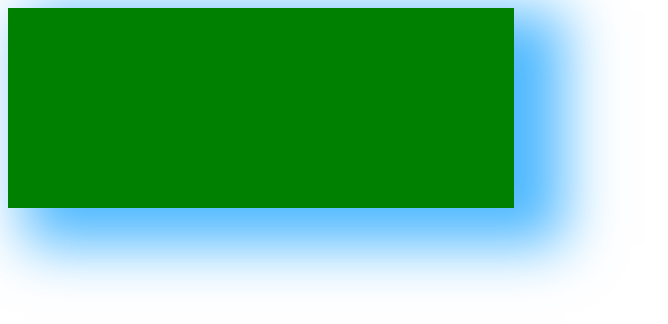
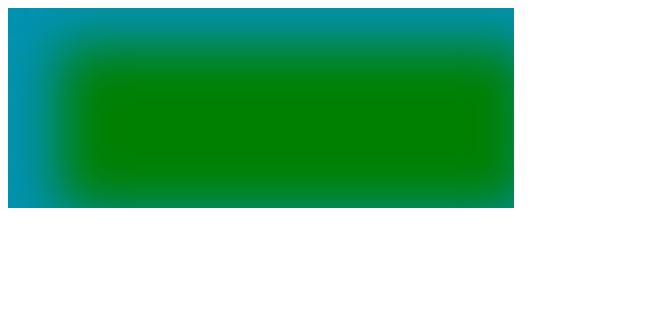
Before and after one commit to chenyu55/chenyu55.github.io-100-huawei, a plain HTML site: page 100/2/index.html in a window 1280 px wide. Shown: the whole page, without its empty margins (0-668 px from the left). Drawn offline with Linux system fonts and the light colour scheme.

Commit message:
Update index.html

```diff
--- a/100/2/index.html
+++ b/100/2/index.html
@@ -10,7 +10,7 @@
 		background-color: green;
 		/*-webkit-box-shadow: 33px 20px 54px 17px rgba(3,154,255,0.7);
 		-moz-box-shadow: 33px 20px 54px 17px rgba(3,154,255,0.7);css3厂商前缀 不需要考虑， 一般不用添加*/
-		box-shadow: 33px 20px 54px 17px rgba(3,154,255,0.7);
+		box-shadow:inset 33px 20px 54px 17px rgba(3,154,255,0.7);
 	}
 	</style>
 </head>
```
